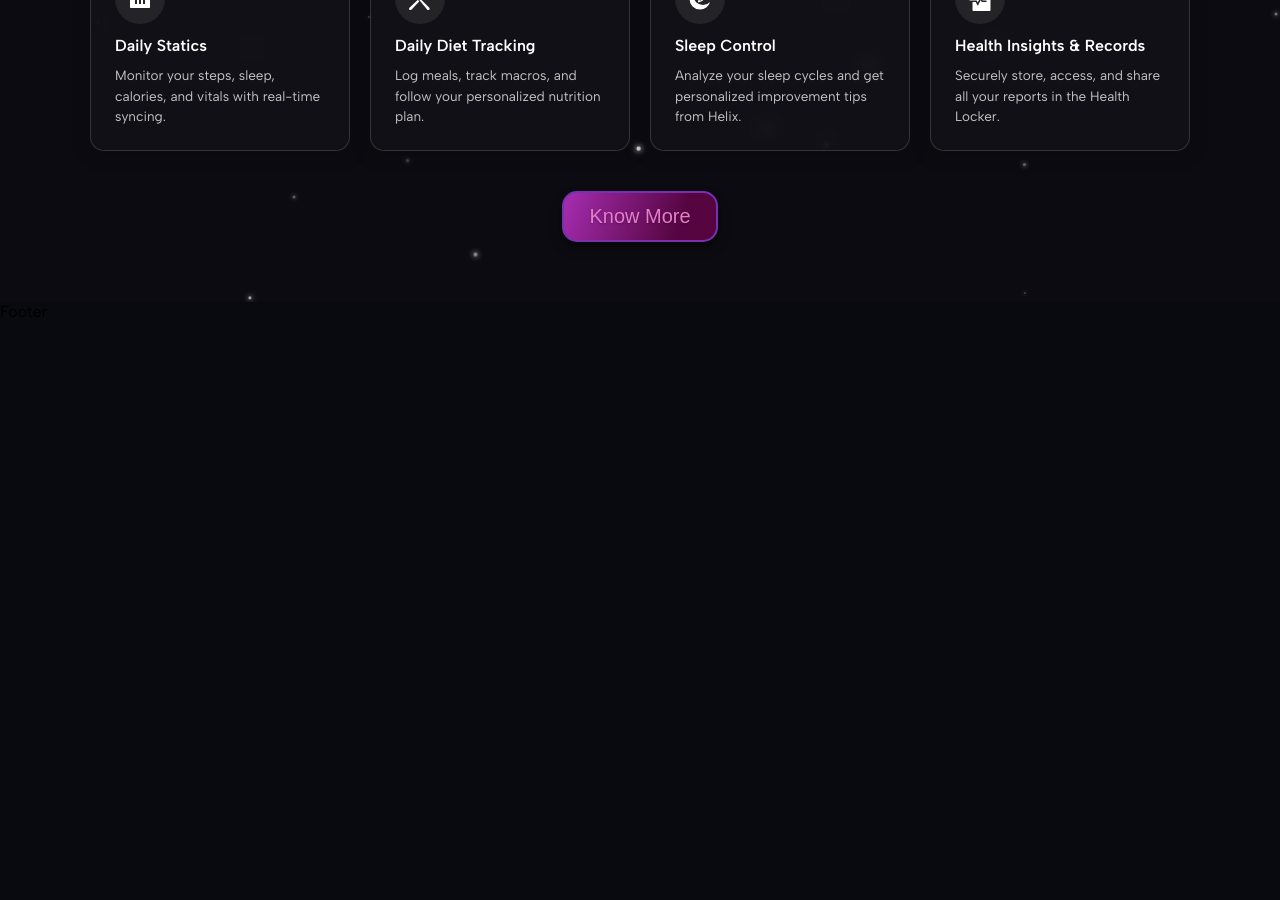
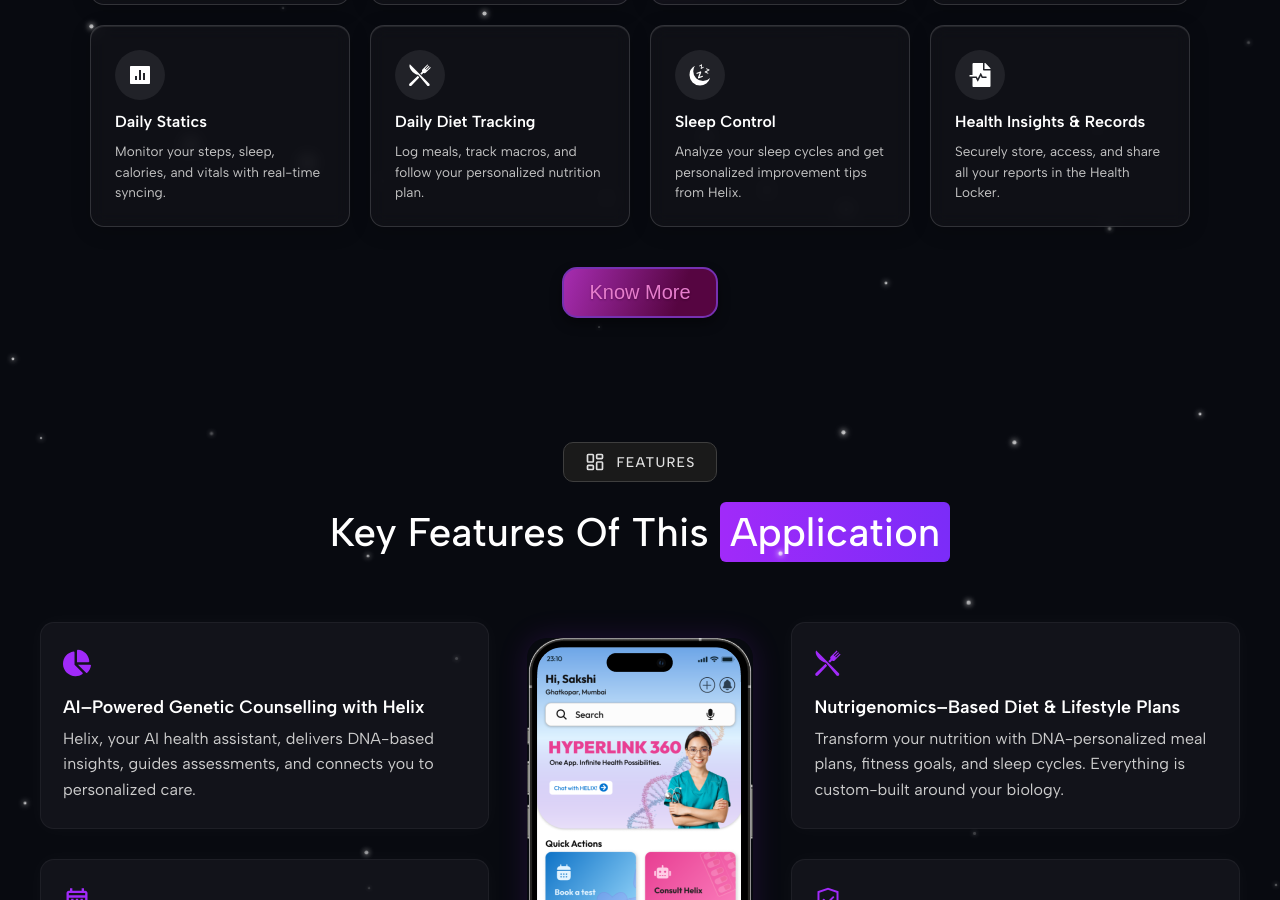
Before and after one commit to adityasharma0131/Hyperlink, a React (Vite) app: page / in a window 1280 px wide. Shown: the part 1900-2800 px from the top of the page. Before the commit the page ends 2221 px from the top, so only its background shows below. Built offline with nearby package versions, Linux system fonts and the light colour scheme; a web font is replaced by a local one.

Commit message:
Features Section Completed

```diff
--- a/src/Components/ToolButton.jsx
+++ b/src/Components/ToolButton.jsx
@@ -1,6 +1,7 @@
 import React from "react";
 import PropTypes from "prop-types";
 import { CiCircleInfo } from "react-icons/ci";
+import { LuLayoutDashboard } from "react-icons/lu";
 
 const ToolButton = ({
   icon: Icon = CiCircleInfo,
--- a/src/Pages/Home/Home.jsx
+++ b/src/Pages/Home/Home.jsx
@@ -4,6 +4,7 @@ import "./style.css";
 import DietTrack from "../../assets/Diettracks.png";
 import SleepNotes from "../../assets/Sleepnotes.png";
 import HeroMockup from "../../assets/heromockup.png";
+import FeatureMockup from "../../assets/featuremockup.png";
 
 import Button from "../../Components/Button";
 import Stars from "../../Components/Stars";
@@ -16,6 +17,12 @@ import { GrTestDesktop } from "react-icons/gr";
 import { MdVaccines } from "react-icons/md";
 import { RiBarChartBoxFill } from "react-icons/ri";
 import { GiKnifeFork, GiNightSleep } from "react-icons/gi";
+import { LuLayoutDashboard } from "react-icons/lu";
+
+import { FaChartPie } from "react-icons/fa";
+import { MdOutlineDateRange } from "react-icons/md";
+import { AiOutlineSafety } from "react-icons/ai";
+
 const Home = () => {
   const features = [
     {
@@ -129,7 +136,8 @@ const Home = () => {
         </div>
       </div>
       <div className="about-app">
-        <Stars count={50} />
+        <Stars count={30} />
+        <ToolButton icon={CiCircleInfo} text="INFORMATION" />
 
         <div className="semicircle-background">
           <svg
@@ -155,10 +163,10 @@ const Home = () => {
           </h2>
         </div>
 
-        <div className="feature-grid">
+        <div className="information-grid">
           {features.map((item, idx) => (
-            <div className="feature-card" key={idx}>
-              <div className="feature-icon">{item.icon}</div>
+            <div className="information-card" key={idx}>
+              <div className="information-icon">{item.icon}</div>
               <h3>{item.title}</h3>
               <p>{item.desc}</p>
             </div>
@@ -170,8 +178,74 @@ const Home = () => {
         </div>
       </div>
 
-      <div>
+      <div className="features-section">
+        <Stars count={20} />
+        <ToolButton icon={LuLayoutDashboard} text="FEATURES" />
+        <h1 className="features-heading">
+          Key Features Of This <span className="highlight">Application</span>
+        </h1>
 
+        <div className="features-grid">
+          {/* Left column */}
+          <div className="feature-column">
+            <div className="feature-card">
+              <div className="icon-wrapper" aria-hidden="true">
+                <FaChartPie />
+              </div>
+              <h3>AI–Powered Genetic Counselling with Helix</h3>
+              <p>
+                Helix, your AI health assistant, delivers DNA-based insights,
+                guides assessments, and connects you to personalized care.
+              </p>
+            </div>
+            <div className="feature-card">
+              <div className="icon-wrapper" aria-hidden="true">
+                <MdOutlineDateRange />
+              </div>
+              <h3>Smart Vaccination Management</h3>
+              <p>
+                From childhood to travel vaccines, easily book shots at home or
+                in clinics. AI-based reminders make vaccination safe and timely.
+              </p>
+            </div>
+          </div>
+
+          {/* Center image */}
+          <div className="feature-image-container">
+            <img
+              src={FeatureMockup}
+              alt="Mobile application mockup showing key features"
+              className="feature-image"
+              loading="lazy"
+            />
+          </div>
+
+          {/* Right column */}
+          <div className="feature-column">
+            <div className="feature-card">
+              <div className="icon-wrapper" aria-hidden="true">
+                <GiKnifeFork />
+              </div>
+              <h3>Nutrigenomics–Based Diet & Lifestyle Plans</h3>
+              <p>
+                Transform your nutrition with DNA-personalized meal plans,
+                fitness goals, and sleep cycles. Everything is custom-built
+                around your biology.
+              </p>
+            </div>
+            <div className="feature-card">
+              <div className="icon-wrapper" aria-hidden="true">
+                <AiOutlineSafety />
+              </div>
+              <h3>Secure Health Locker & Insights Dashboard</h3>
+              <p>
+                Store all your records, prescriptions, and certificates in an
+                encrypted locker. Track activities, sleep, and genetics via the
+                Health 360 dashboard.
+              </p>
+            </div>
+          </div>
+        </div>
       </div>
     </>
   );
--- a/src/Pages/Home/style.css
+++ b/src/Pages/Home/style.css
@@ -410,7 +410,7 @@
   }
 }
 .about-app {
-  background: #0b0b11;
+  background: #080a10;
   color: white;
   padding: 60px 20px;
   text-align: center;
@@ -475,7 +475,7 @@
 }
 
 /* FEATURE GRID */
-.feature-grid {
+.information-grid {
   display: grid;
   grid-template-columns: repeat(auto-fit, minmax(220px, 1fr));
   gap: 20px;
@@ -484,7 +484,7 @@
 }
 
 /* FEATURE CARD (GLASSMORPHIC) */
-.feature-card {
+.information-card {
   background: rgba(22, 22, 29, 0.5);
   backdrop-filter: blur(8px);
   -webkit-backdrop-filter: blur(8px);
@@ -500,7 +500,7 @@
 }
 
 /* CARD OVERLAY GRADIENT */
-.feature-card::before {
+.information-card::before {
   content: "";
   position: absolute;
   top: 0;
@@ -513,7 +513,7 @@
 }
 
 /* CARD HOVER STATE */
-.feature-card:hover {
+.information-card:hover {
   transform: translateY(-5px);
   box-shadow: 0 8px 30px rgba(164, 78, 204, 0.4),
     inset 0 1px 1px rgba(255, 255, 255, 0.2);
@@ -521,8 +521,8 @@
   border: 1px solid rgba(164, 78, 204, 0.4);
 }
 
-/* FEATURE ICON */
-.feature-icon {
+/* information ICON */
+.information-icon {
   background-color: rgba(255, 255, 255, 0.08);
   width: 50px;
   height: 50px;
@@ -534,7 +534,7 @@
 }
 
 /* ICON SVG STYLING */
-.feature-icon svg {
+.information-icon svg {
   background: linear-gradient(to bottom right, #fafafa, #babbbd);
   -webkit-background-clip: text;
   -webkit-text-fill-color: transparent;
@@ -542,7 +542,7 @@
 }
 
 /* CARD TITLE */
-.feature-card h3 {
+.information-card h3 {
   font-size: 16px;
   font-weight: 600;
   margin: 0 0 10px 0;
@@ -550,7 +550,7 @@
 }
 
 /* CARD DESCRIPTION */
-.feature-card p {
+.information-card p {
   font-size: 13.5px;
   color: #c5c5c5;
   line-height: 1.5;
@@ -570,15 +570,15 @@
     padding: 40px 16px;
   }
 
-  .feature-card {
+  .information-card {
     padding: 20px;
   }
 
-  .feature-card h3 {
+  .information-card h3 {
     font-size: 15px;
   }
 
-  .feature-card p {
+  .information-card p {
     font-size: 13px;
   }
 
@@ -598,12 +598,12 @@
     font-size: 1.8rem;
   }
 
-  .feature-icon {
+  .information-icon {
     width: 45px;
     height: 45px;
   }
 
-  .feature-grid {
+  .information-grid {
     grid-template-columns: 1fr;
   }
 
@@ -611,3 +611,274 @@
     top: -10vw;
   }
 }
+.features-section {
+  padding: clamp(3rem, 5vw, 5rem) clamp(1rem, 4vw, 2.5rem);
+  background-color: #080a10;
+  color: white;
+  text-align: center;
+  position: relative;
+  overflow: hidden;
+}
+
+.features-heading {
+  font-size: clamp(1.8rem, 4vw, 2.5rem);
+  font-weight: 500;
+  line-height: 1.3;
+  margin-bottom: clamp(2rem, 5vw, 3.75rem);
+  max-width: 800px;
+  margin-left: auto;
+  margin-right: auto;
+}
+
+.highlight {
+  background: linear-gradient(90deg, #a12af9, #7b2cf8);
+  color: white;
+  padding: 0.25rem 0.75rem;
+  border-radius: 6px;
+  display: inline-block;
+}
+
+.features-grid {
+  display: grid;
+  grid-template-columns: 1fr auto 1fr;
+  gap: clamp(1.5rem, 3vw, 2.5rem);
+  align-items: start;
+  max-width: 1400px;
+  margin: 0 auto;
+}
+
+.feature-column {
+  display: flex;
+  flex-direction: column;
+  gap: clamp(1.5rem, 2.5vw, 1.875rem);
+  min-width: min(100%, 280px);
+}
+
+.feature-card {
+  background-color: #12131a;
+  border-radius: 14px;
+  padding: clamp(1.25rem, 2vw, 1.625rem) clamp(1rem, 2vw, 1.375rem);
+  text-align: left;
+  box-shadow: 0 0 20px rgba(255, 255, 255, 0.03);
+  transition: all 0.3s ease;
+  border: 1px solid rgba(255, 255, 255, 0.05);
+}
+
+.feature-card:hover {
+  box-shadow: 0 0 30px rgba(161, 42, 249, 0.2);
+  transform: translateY(-4px);
+  border-color: rgba(161, 42, 249, 0.3);
+}
+
+.feature-card h3 {
+  font-size: clamp(1rem, 1.5vw, 1.125rem);
+  font-weight: 600;
+  margin: 0.75rem 0 0.5rem;
+}
+
+.feature-card p {
+  font-size: clamp(0.875rem, 1.25vw, 1rem);
+  line-height: 1.6;
+  color: #ccc;
+  margin: 0;
+}
+
+.feature-image-container {
+  position: relative;
+  display: flex;
+  align-items: center;
+  justify-content: center;
+  padding: 1rem 0;
+}
+
+.feature-image {
+  width: 100%;
+  max-width: min(90vw, 320px);
+  height: auto;
+  border-radius: 20px;
+  box-shadow: 0 0 30px rgba(161, 42, 249, 0.15);
+  transition: transform 0.3s ease;
+}
+
+.feature-image:hover {
+  transform: scale(1.03);
+}
+
+.icon-wrapper {
+  font-size: clamp(1.5rem, 2.5vw, 1.75rem);
+  color: #a12af9;
+  margin-bottom: 0.75rem;
+}
+
+/* Tablet Layout */
+@media (max-width: 1024px) {
+  .features-grid {
+    grid-template-columns: 1fr;
+    max-width: 800px;
+  }
+
+  .feature-column {
+    flex-direction: row;
+    flex-wrap: wrap;
+    justify-content: center;
+    gap: 1.25rem;
+  }
+
+  .feature-card {
+    width: calc(50% - 0.625rem);
+    min-width: 280px;
+  }
+
+  .feature-image-container {
+    order: -1;
+    margin-bottom: 1.5rem;
+  }
+}
+
+/* Mobile Layout */
+@media (max-width: 640px) {
+  .feature-column {
+    flex-direction: column;
+    align-items: center;
+  }
+
+  .feature-card {
+    width: 100%;
+    max-width: 400px;
+  }
+
+  .features-heading {
+    line-height: 1.2;
+  }
+}
+
+/* Small Mobile */
+@media (max-width: 400px) {
+  .feature-card {
+    min-width: 100%;
+  }
+}
+
+.science-section {
+  padding: 80px 40px;
+  background-color: #0b0b11;
+  color: white;
+  position: relative;
+  overflow: hidden;
+}
+
+.highlight {
+  background-color: #a12af9;
+  color: white;
+  padding: 4px 10px;
+  border-radius: 6px;
+}
+
+.science-content {
+  display: flex;
+  gap: 60px;
+  justify-content: space-between;
+  align-items: flex-start;
+  flex-wrap: wrap;
+}
+
+.science-left {
+  flex: 1;
+  min-width: 280px;
+  max-width: 500px;
+}
+
+.science-left h1 {
+  font-size: 32px;
+  font-weight: 600;
+  margin: 20px 0;
+  line-height: 1.3;
+}
+
+.science-left p {
+  font-size: 14px;
+  color: #ccc;
+  line-height: 1.6;
+}
+
+.science-steps {
+  flex: 1;
+  display: flex;
+  flex-direction: column;
+  gap: 20px;
+  min-width: 300px;
+}
+
+.step-card {
+  display: flex;
+  gap: 20px;
+  background-color: #12131a;
+  padding: 20px;
+  border-radius: 14px;
+  align-items: flex-start;
+  box-shadow: 0 0 10px rgba(255, 255, 255, 0.03);
+  transition: 0.3s ease;
+}
+
+.step-card:hover {
+  box-shadow: 0 0 20px rgba(161, 42, 249, 0.15);
+  transform: translateY(-4px);
+}
+
+.step-number {
+  font-size: 20px;
+  font-weight: bold;
+  color: white;
+  background-color: #1d1e25;
+  width: 48px;
+  height: 48px;
+  border-radius: 50%;
+  display: flex;
+  align-items: center;
+  justify-content: center;
+  flex-shrink: 0;
+  border: 1px solid #333;
+}
+
+.step-card h3 {
+  margin: 0 0 8px;
+  font-size: 16px;
+  color: #fff;
+  font-weight: 600;
+}
+
+.step-card p {
+  margin: 0;
+  font-size: 13px;
+  color: #aaa;
+  line-height: 1.5;
+}
+
+/* Responsive */
+@media (max-width: 900px) {
+  .science-content {
+    flex-direction: column;
+    gap: 40px;
+    align-items: center;
+    text-align: center;
+  }
+
+  .science-left,
+  .science-steps {
+    max-width: 100%;
+  }
+
+  .science-left h1 {
+    font-size: 26px;
+  }
+
+  .step-card {
+    flex-direction: column;
+    align-items: center;
+    text-align: center;
+  }
+
+  .step-number {
+    margin-bottom: 10px;
+  }
+}
```
Also changed, not shown: src/assets/featuremockup.png (added).
